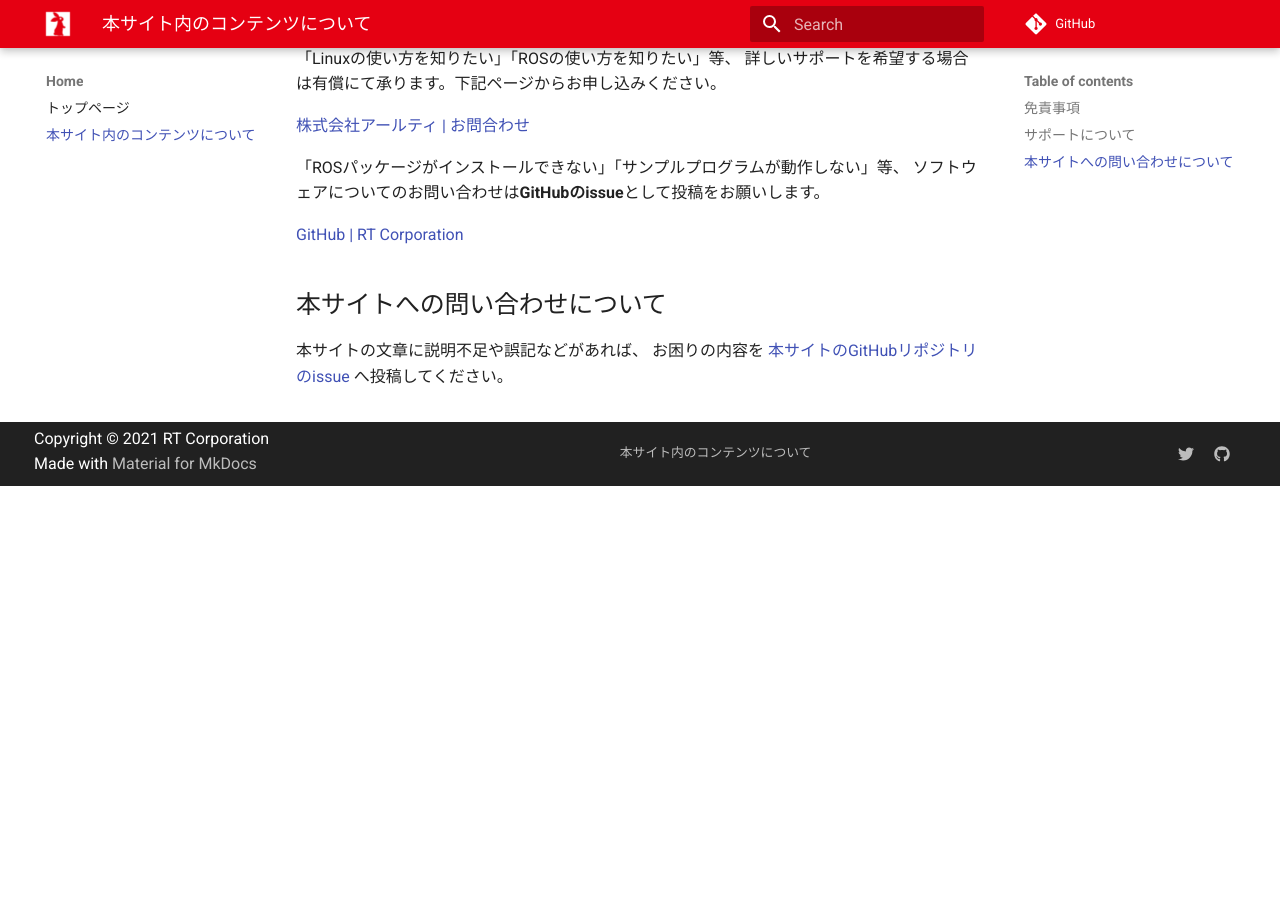
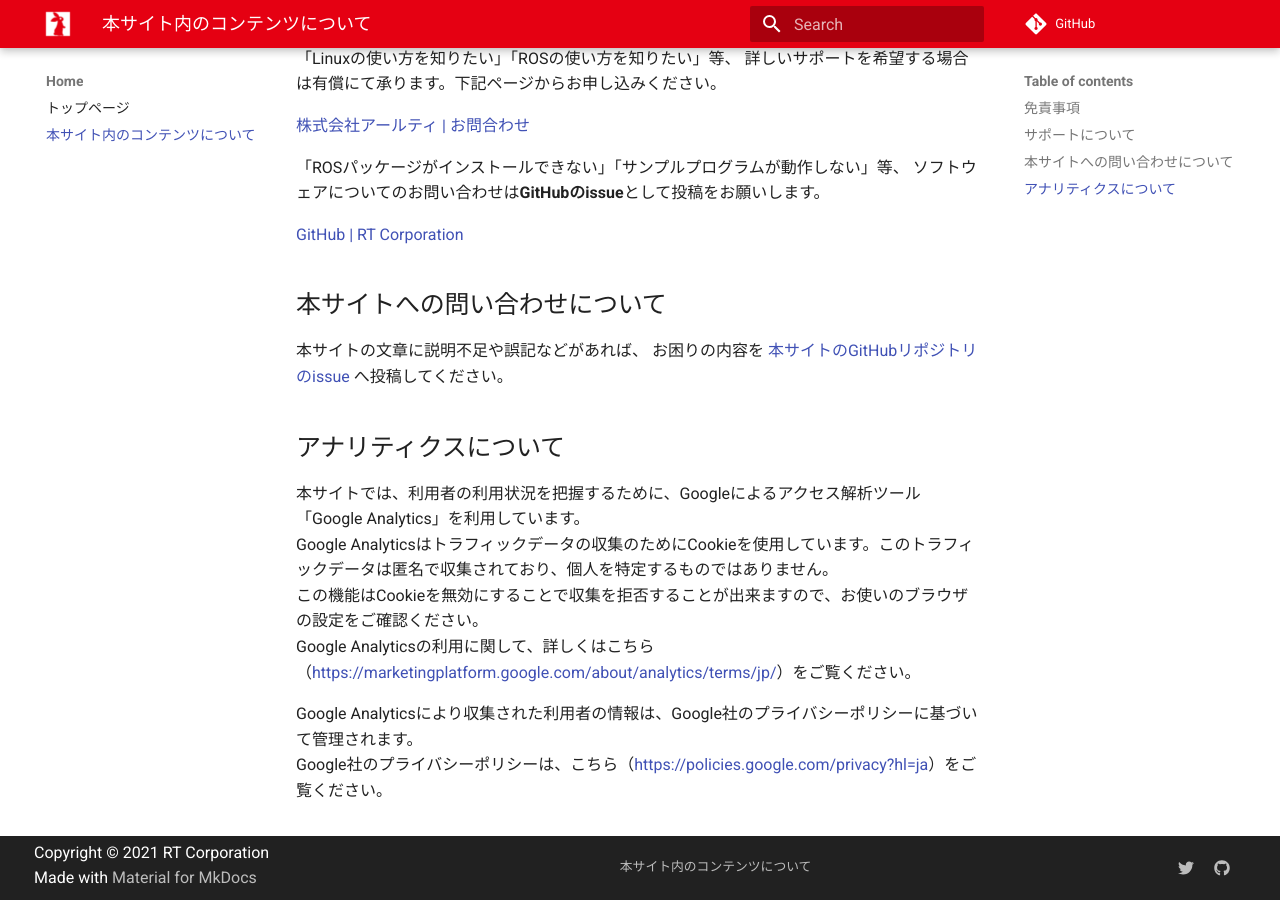
Before and after one commit to rt-net/tutorials, an MkDocs documentation site: the page built from docs/about.md, in a window 1280 px wide and 900 px high, scrolled down 519 px. Built offline with MkDocs 1.6.1 and Material for MkDocs 9.7.7, drawn with Linux system fonts in a browser that asks for light colours; comment, search, counter and statistics services are not loaded; before the commit the page ends 1005 px from its top, so only the background shows below that.

Commit message:
Google Analyticsに対応

```diff
--- a/docs/about.md
+++ b/docs/about.md
@@ -26,3 +26,13 @@
 お困りの内容を
 [本サイトのGitHubリポジトリのissue](https://github.com/rt-net/e-manual/issues/new?assignees=&labels=Type%3A+Feature&template=feature_request_ja.md&title=)
 へ投稿してください。
+
+## アナリティクスについて
+
+本サイトでは、利用者の利用状況を把握するために、Googleによるアクセス解析ツール「Google Analytics」を利用しています。
+Google Analyticsはトラフィックデータの収集のためにCookieを使用しています。このトラフィックデータは匿名で収集されており、個人を特定するものではありません。
+この機能はCookieを無効にすることで収集を拒否することが出来ますので、お使いのブラウザの設定をご確認ください。
+Google Analyticsの利用に関して、詳しくはこちら（[https://marketingplatform.google.com/about/analytics/terms/jp/](https://marketingplatform.google.com/about/analytics/terms/jp/){target=_blank rel=noopener}）をご覧ください。
+
+Google Analyticsにより収集された利用者の情報は、Google社のプライバシーポリシーに基づいて管理されます。
+Google社のプライバシーポリシーは、こちら（[https://policies.google.com/privacy?hl=ja](https://policies.google.com/privacy?hl=ja){target=_blank rel=noopener}）をご覧ください。
--- a/mkdocs.yml
+++ b/mkdocs.yml
@@ -19,10 +19,6 @@
 copyright: Copyright &copy; 2021 RT Corporation
 use_directory_urls: false # ディレクトリ名/index.htmlを開く
 
-google_analytics:
-  - UA-
-  - auto
-
 ### 拡張設定 ###
 
 extra:
@@ -33,6 +29,10 @@
      - icon: fontawesome/brands/github
        link: https://github.com/rt-net
        name: 株式会社アールティGitHubページ
+  analytics:
+    provider: google
+    property: UA-69742588-2
+
 extra_css:
   - css/colors.css
   - css/style.css
```
